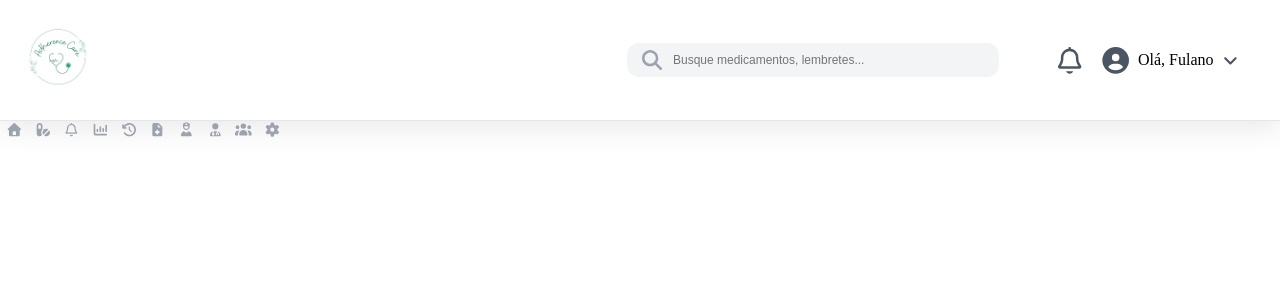
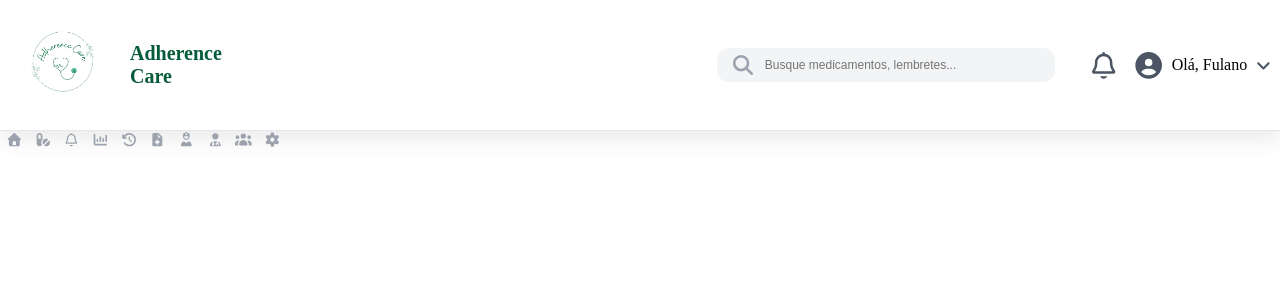
Before and after one commit to bianca01moreira/TCC, a React (Vite) app in the folder FRONT_TCC/: page /Principal in a window 1280 px wide. Shown: the top 300 px of the page. Built offline with nearby package versions, Linux system fonts and the light colour scheme.

Commit message:
alterei o tamanho de alguns itens

```diff
--- a/FRONT_TCC/src/Paginas/MenuSuperior.jsx
+++ b/FRONT_TCC/src/Paginas/MenuSuperior.jsx
@@ -7,7 +7,7 @@ function MenuSuperior() {
         boxSizing: "border-box",
         backgroundColor:"#ffffff",
         borderBottom: "1px solid #E5E7EB",
-        boxShadow: "0px 8px 25px rgba(86, 86, 86, 0.12)",
+        boxShadow: "0px 8px 20px rgba(86, 86, 86, 0.12)",
     }
     const divSuperior = {
         display:"flex",
@@ -18,12 +18,11 @@ function MenuSuperior() {
         alignItems:"center",
         minWidth:"55%",
         justifyContent:"space-between",
-
     }
     const divMeio = {
         display:"flex",
         justifyContent:"end",
-        minWidth:"88%",
+        minWidth:"80%",
     }
     const divUsuario = {
         display:"flex",
@@ -35,9 +34,8 @@ function MenuSuperior() {
         border: "none"
     }
     const logo_estilo = {
-        maxWidth: "150px",
-        maxHeight: "120px",
-
+        maxWidth: "160px",
+        maxHeight: "130px",
     }
     const area_input = {
         display: "flex",
@@ -50,7 +48,7 @@ function MenuSuperior() {
         boxSizing: "border-box"
     }
     const input = {
-        width: "100%",
+        width: "90%",
         padding: "10px 10px 10px 0px",
         border: "none",
         outline: "none",
@@ -61,6 +59,11 @@ function MenuSuperior() {
         display:"flex",
         justifyContent:"end"
     }
+    const p = {
+        color:"#065B3A",
+        fontWeight:"bold",
+        fontSize:"20px"
+    }
     return(
         <div style={menuSuperior}>
             <div style={divSuperior}>
@@ -69,6 +72,7 @@ function MenuSuperior() {
                     alt="Logo"
                     style={logo_estilo}
                 />
+                <p style={p}>Adherence Care</p>
                 <div style={divMeio}>
                     <div style={divAlinhaUsuario}>
                         <div style={area_input}>
```
